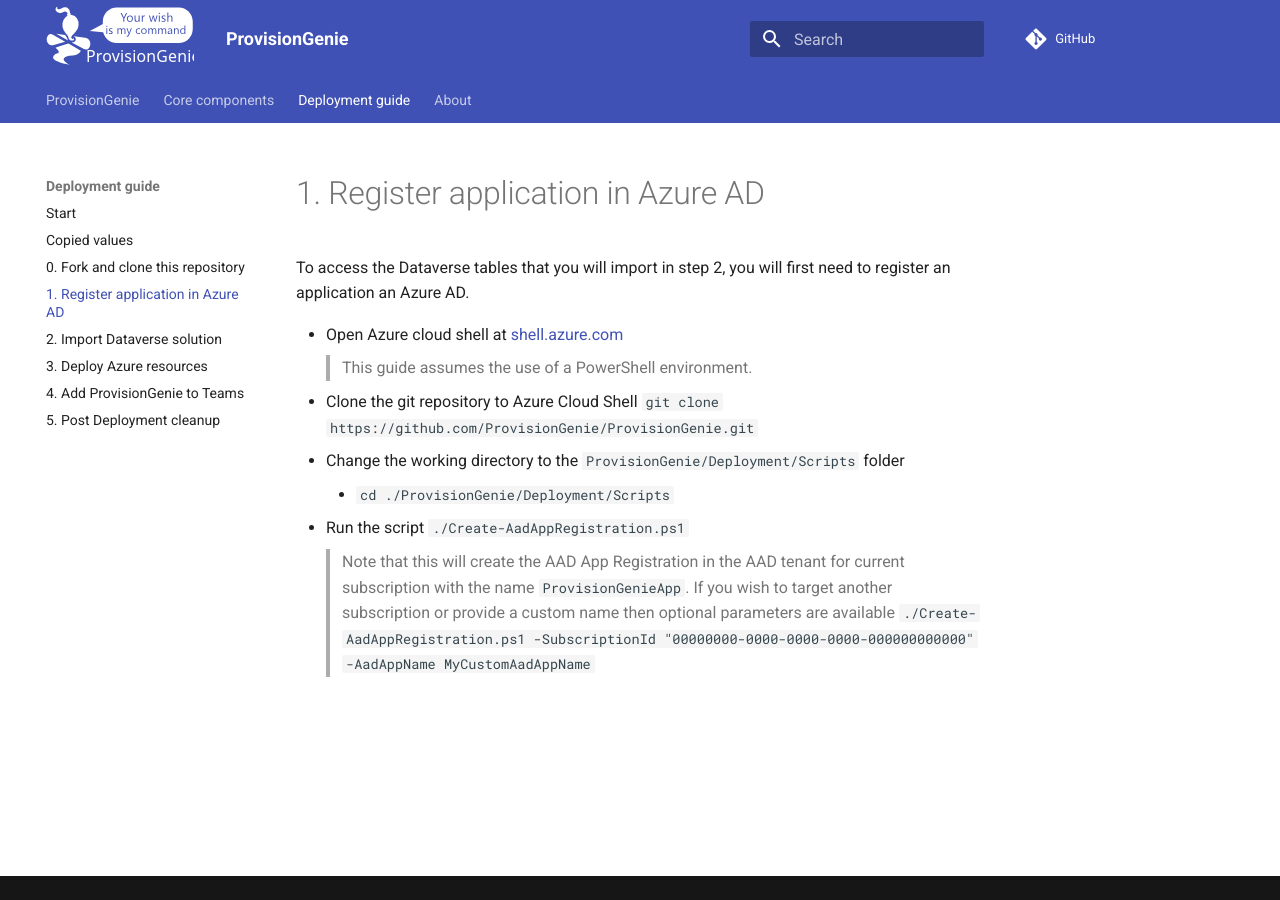
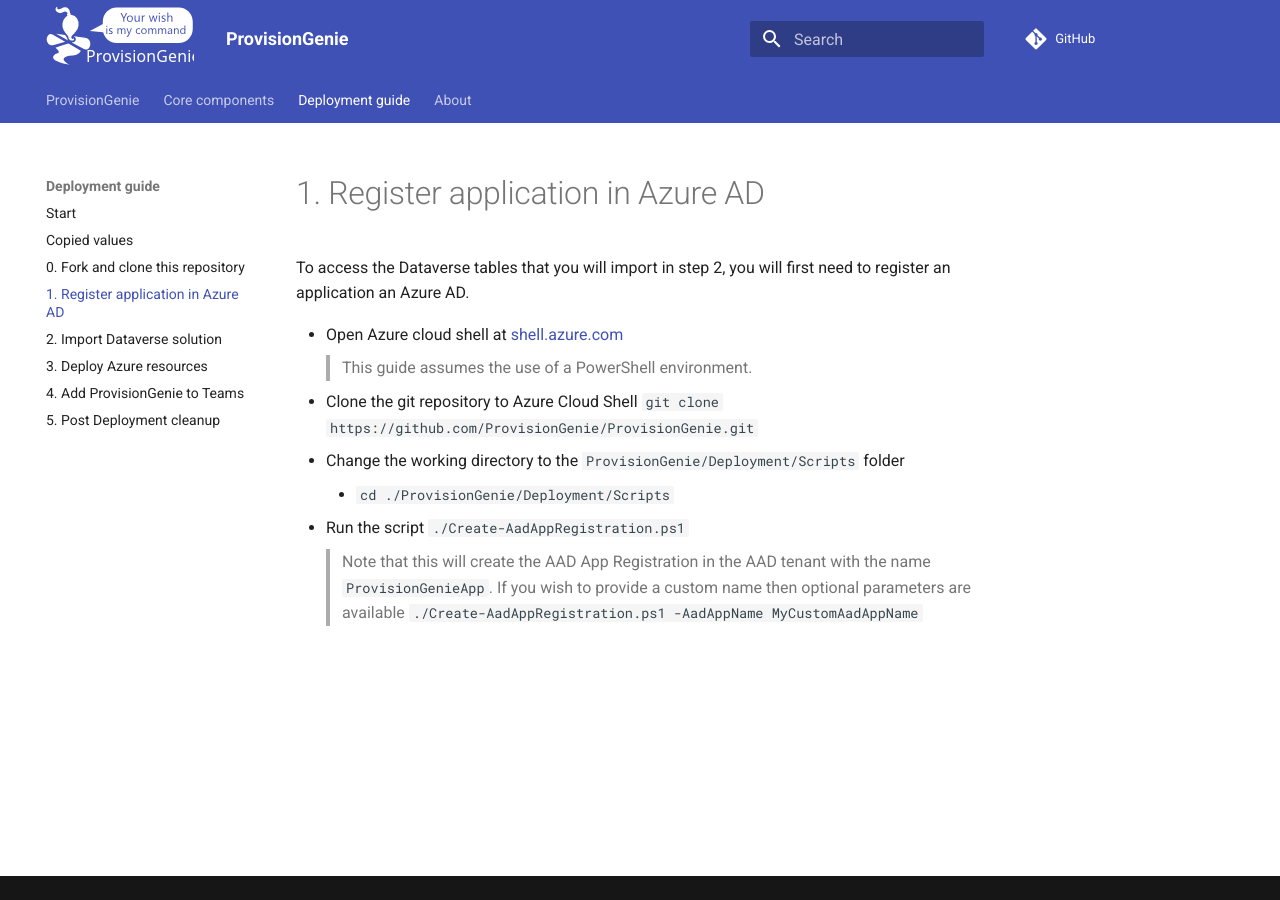
Before and after one commit to ProvisionGenie/ProvisionGenie, an MkDocs documentation site: the page built from Docs/docs/deploymentguide/1-registerapp.md, in a window 1280 px wide. Built offline with MkDocs 1.6.1 and Material for MkDocs 9.7.7, drawn with Linux system fonts in a browser that asks for light colours; comment, search, counter and statistics services are not loaded.

Commit message:
The subscription information is irrelevant for the App Registration script

```diff
--- a/Docs/docs/deploymentguide/1-registerapp.md
+++ b/Docs/docs/deploymentguide/1-registerapp.md
@@ -8,4 +8,4 @@
 - Change the working directory to the `ProvisionGenie/Deployment/Scripts` folder
     - `cd ./ProvisionGenie/Deployment/Scripts`
 - Run the script `./Create-AadAppRegistration.ps1`
-> Note that this will create the AAD App Registration in the  AAD tenant for current subscription with the name `ProvisionGenieApp`. If you wish to target another subscription or provide a custom name then optional parameters are available `./Create-AadAppRegistration.ps1  -SubscriptionId "00000000-0000-0000-0000-000000000000" -AadAppName MyCustomAadAppName`
+> Note that this will create the AAD App Registration in the  AAD tenant with the name `ProvisionGenieApp`. If you wish to provide a custom name then optional parameters are available `./Create-AadAppRegistration.ps1 -AadAppName MyCustomAadAppName`
```
Also changed, not shown: 1 other file.
